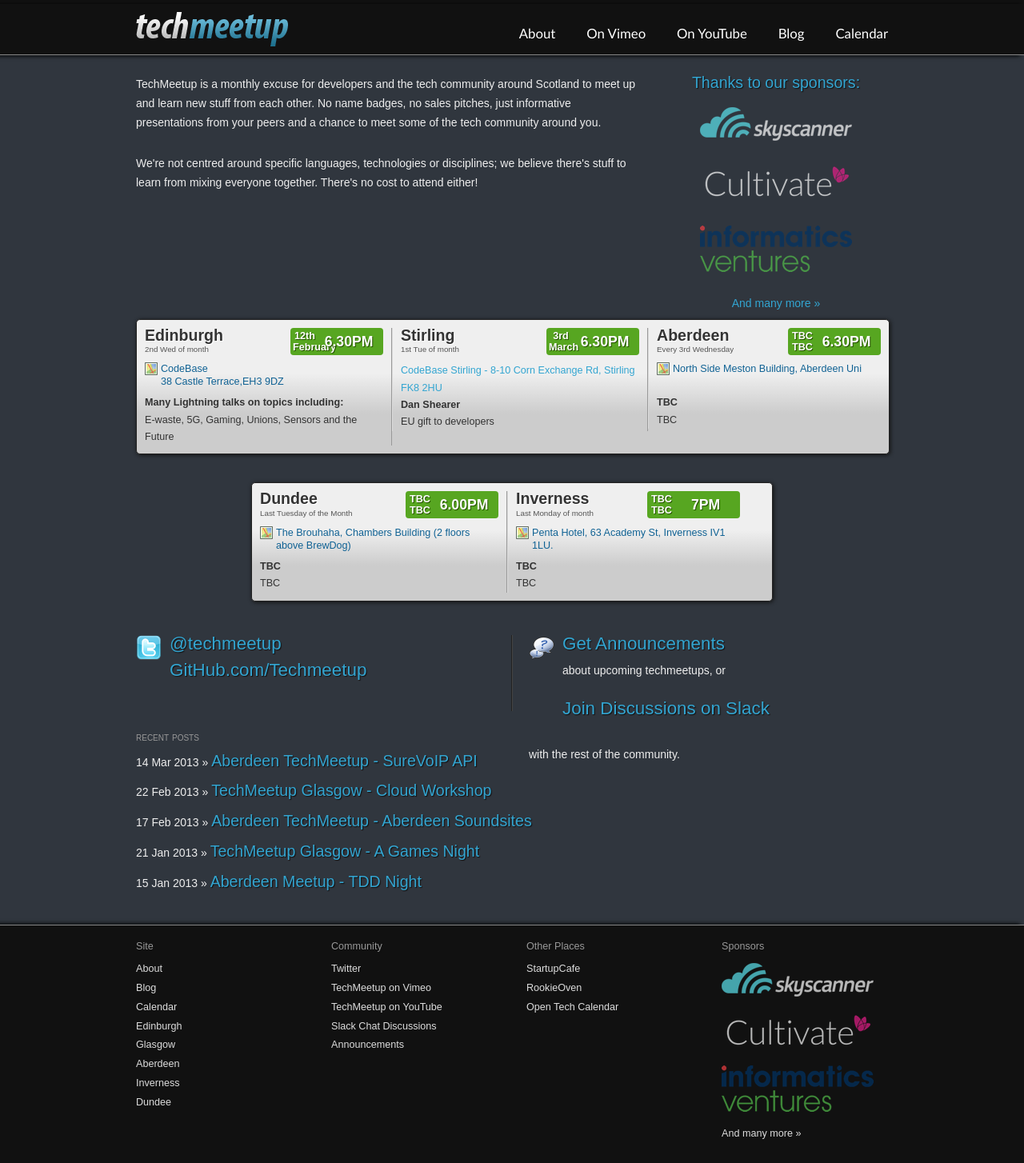
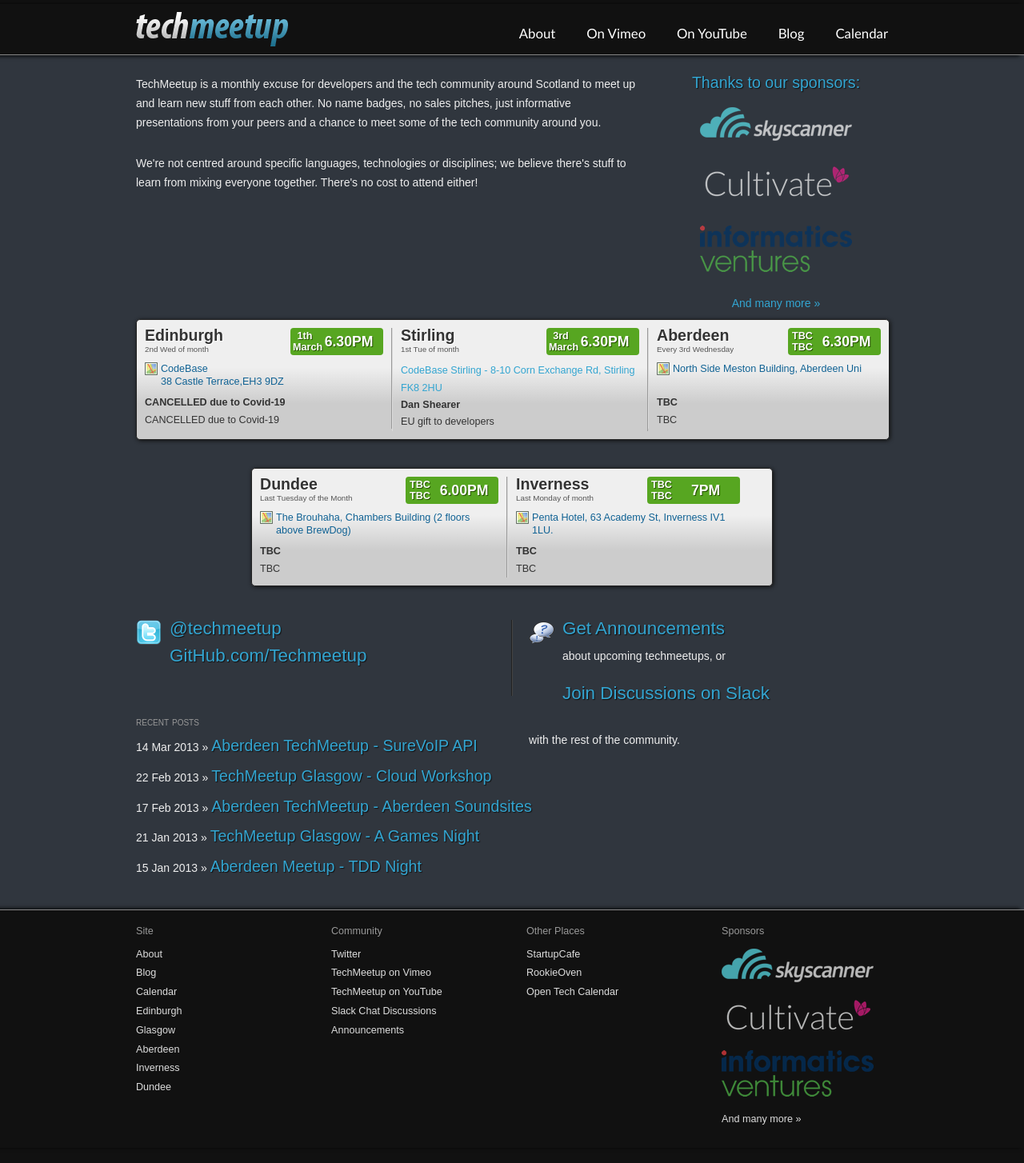
Before and after one commit to techmeetup/techmeetup.co.uk, a Jekyll site: the page built from index.html, in a window 1280 px wide. Shown: the whole page at 80% size. Built offline with Jekyll 4.4.1, drawn with Linux system fonts in a browser that asks for light colours.

Commit message:
Updated Edinburgh with Cancellation

```diff
--- a/_data/index.json
+++ b/_data/index.json
@@ -2,12 +2,12 @@
   "edinburgh": {
     "speakers": [
       {
-        "name": "Many Lightning talks on topics including:",
-        "talk": "E-waste, 5G, Gaming, Unions, Sensors and the Future"
+        "name": "CANCELLED due to Covid-19",
+        "talk": "CANCELLED due to Covid-19"
       }
     ],
-    "day": "12th",
-    "month": "February"
+    "day": "1th",
+    "month": "March"
   },
   "glasgow": {
     "speakers": [
```
